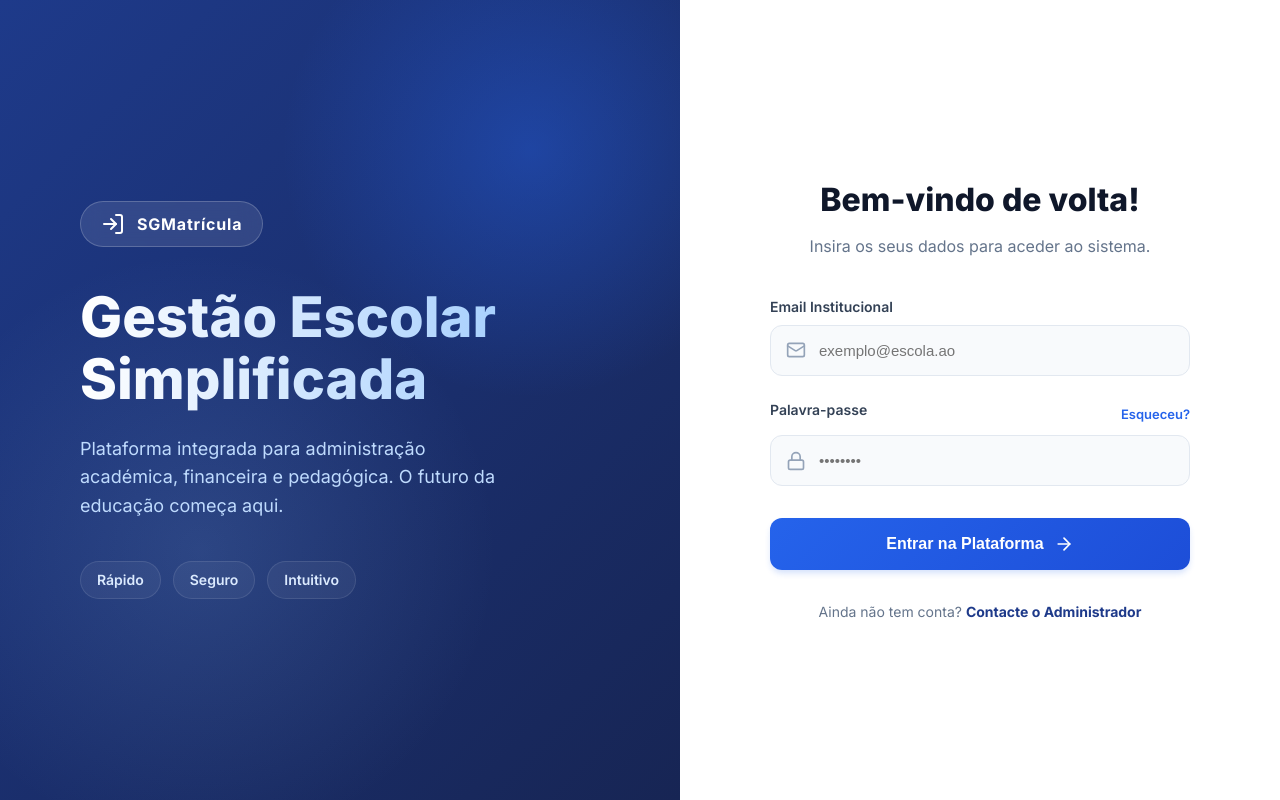
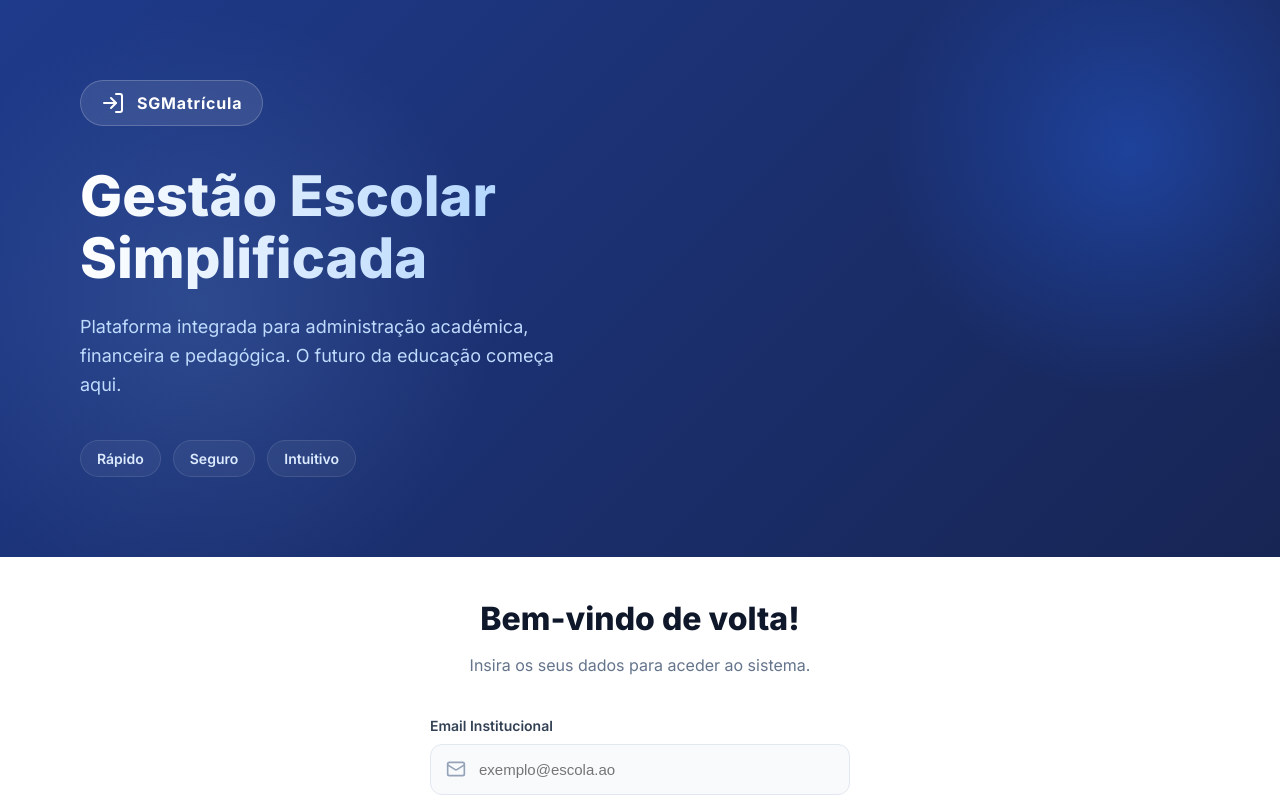
Before and after one commit to aguinaldoarnaldo/Projeto_fim_curso, a React (Vite) app in the folder frontend/: page /login in a window 1280 px wide. Shown: the top 800 px of the page. Built offline with nearby package versions, Linux system fonts and the light colour scheme.

Commit message:
Refactor Login component structure

```diff
--- a/frontend/src/pages/Login/Login.jsx
+++ b/frontend/src/pages/Login/Login.jsx
@@ -12,7 +12,8 @@ const Login = () => {
   };
 
   return (
-    <div className="login-container">
+    <div className="login-page-container">
+      <div className="login-main-card">
         {/* Decorative Left Side */}
         <div className="login-decoration">
           <div className="decoration-content">
@@ -89,6 +90,7 @@ const Login = () => {
           </div>
         </div>
       </div>
+    </div>
   );
 };
 
```
Lines whose indentation alone changed are shown as unchanged.
